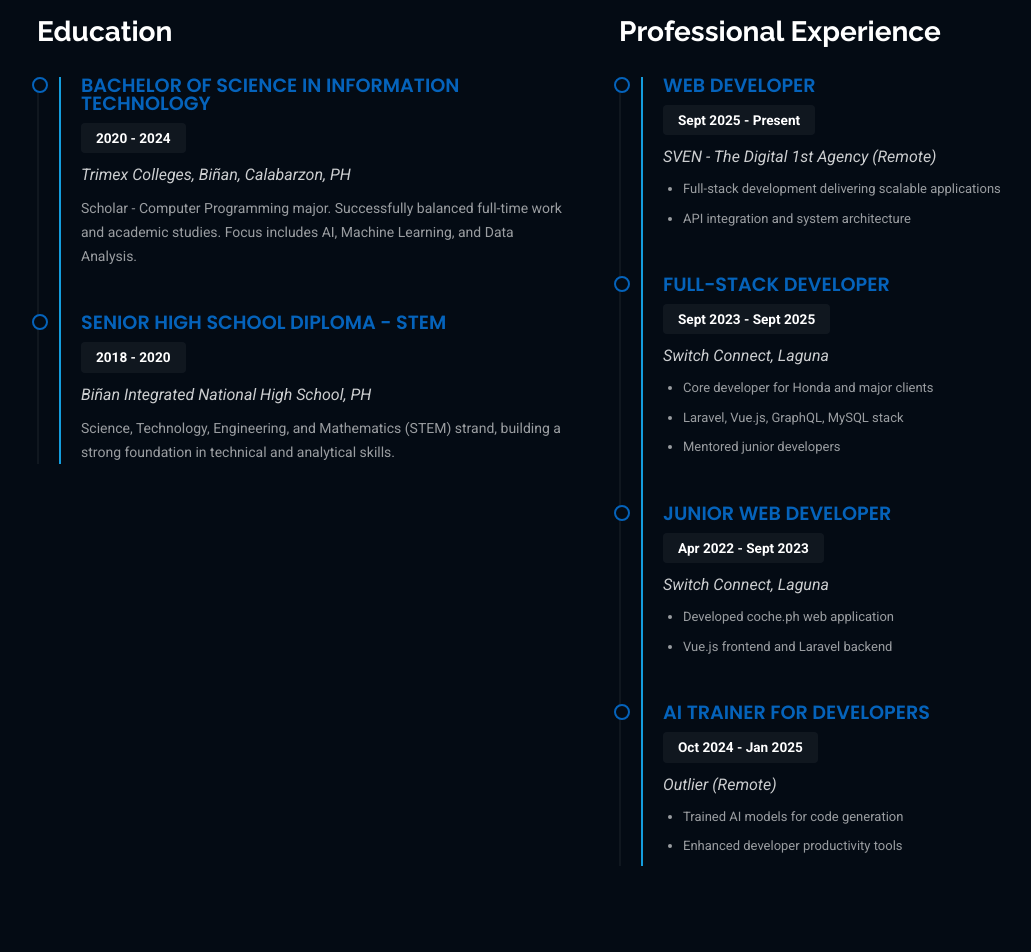
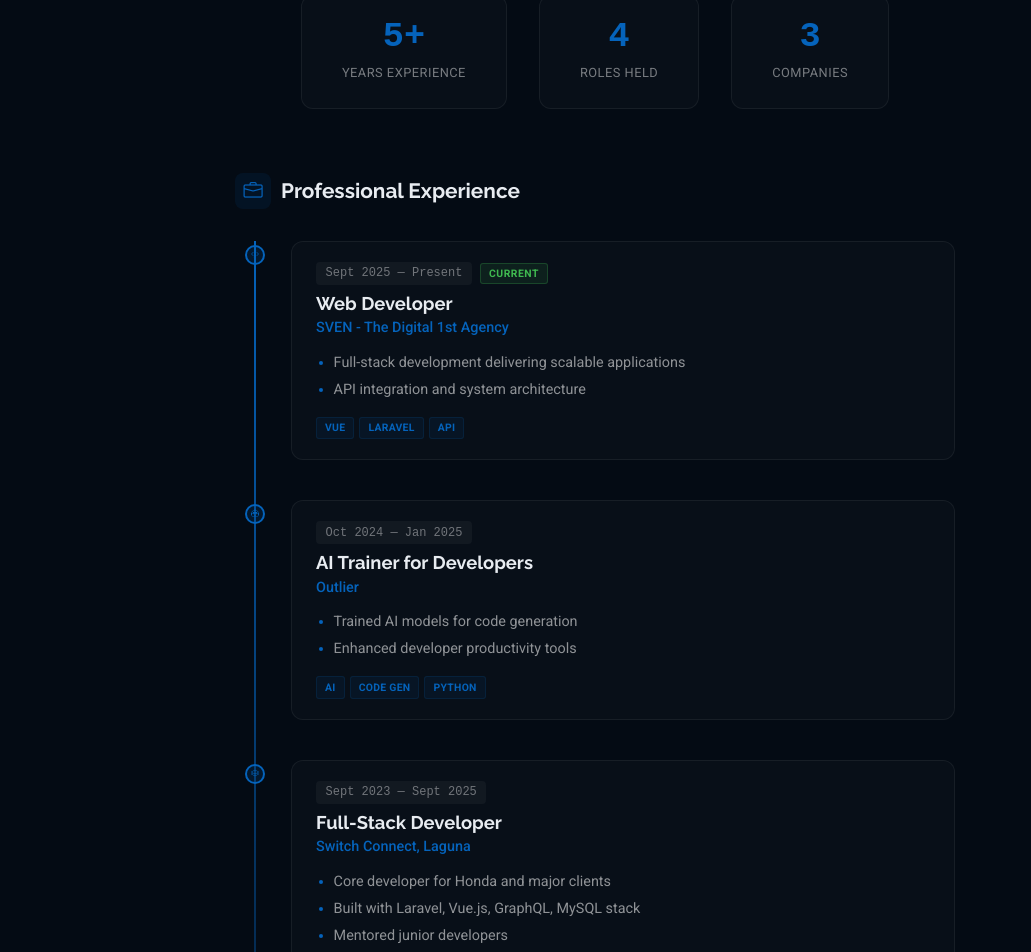
Before and after one commit to Karllouise-code/karlrito-portfolio, a Vue app: page / in a window 1280 px wide. Shown: the part 3007-3959 px from the top of the page, without its empty margins (45-1076 px from the left). Built offline with nearby package versions, Linux system fonts and the light colour scheme.

Commit message:
refactor: remove Resume component styles and update Resume.vue for improved layout and functionality

```diff
--- a/src/assets/scss/components/_resume.scss
+++ /dev/null
@@ -1,83 +0,0 @@
-.resume {
-  .row {
-    align-items: flex-start;
-  }
-}
-
-.resume-scroll-container {
-  max-height: 300px;
-  overflow-y: auto;
-  padding-right: 15px;
-  padding-left: 10px;
-  padding-top: 2px;
-  margin-left: -10px;
-
-  &::-webkit-scrollbar {
-    width: 6px;
-  }
-
-  &::-webkit-scrollbar-track {
-    background: color-mix(in srgb, var(--default-color), transparent 95%);
-    border-radius: 3px;
-  }
-
-  &::-webkit-scrollbar-thumb {
-    background: var(--accent-color);
-    border-radius: 3px;
-
-    &:hover {
-      background: color-mix(in srgb, var(--accent-color), transparent 20%);
-    }
-  }
-
-  @media (max-width: 991px) {
-    max-height: none;
-    overflow-y: visible;
-  }
-}
-
-/* Fix for timeline dots being cut off */
-.resume-item {
-  padding: 0 0 20px 20px;
-  margin-top: -2px;
-  border-left: 2px solid var(--accent-color);
-  position: relative;
-  margin-bottom: 0;
-
-  &::before {
-    content: "";
-    position: absolute;
-    width: 16px;
-    height: 16px;
-    border-radius: 50px;
-    left: -9px;
-    top: 0;
-    background: var(--background-color);
-    border: 2px solid var(--accent-color);
-  }
-
-  h4 {
-    font-size: 17px;
-    margin-bottom: 8px;
-  }
-
-  h5 {
-    font-size: 14px;
-    margin-bottom: 8px;
-  }
-
-  p {
-    margin-bottom: 8px;
-    font-size: 14px;
-  }
-
-  ul {
-    padding-left: 20px;
-    margin-bottom: 0;
-
-    li {
-      font-size: 13px;
-      padding-bottom: 6px;
-    }
-  }
-}
--- a/src/assets/scss/main.scss
+++ b/src/assets/scss/main.scss
@@ -13,5 +13,4 @@
 @use './components/header';
 @use './components/hero';
 @use './components/skills';
-@use './components/resume';
 @use './components/services';
--- a/src/components/Resume.vue
+++ b/src/components/Resume.vue
@@ -6,81 +6,165 @@
     </div>
 
     <div class="container">
-      <div class="row g-5">
-        <div class="col-lg-6" data-aos="fade-up" data-aos-delay="100">
-          <h3 class="resume-title">Education</h3>
-          <div class="resume-timeline">
-            <div class="resume-item">
-              <h4>Bachelor of Science in Information Technology</h4>
-              <div class="resume-date">2020 - 2024</div>
-              <p class="resume-location"><em>Trimex Colleges, Biñan, Calabarzon, PH</em></p>
-              <p class="resume-desc">Scholar - Computer Programming major. Successfully balanced full-time work and academic studies. Focus includes AI, Machine Learning, and Data Analysis.</p>
+      <div class="stats-row" data-aos="fade-up" data-aos-delay="100">
+        <div class="stat-item" v-for="stat in stats" :key="stat.label">
+          <span class="stat-value">{{ stat.value }}</span>
+          <span class="stat-label">{{ stat.label }}</span>
+        </div>
+      </div>
+
+      <div class="timeline-wrapper" data-aos="fade-up" data-aos-delay="150">
+        <div class="timeline-header">
+          <i class="bi bi-briefcase"></i>
+          <h3>Professional Experience</h3>
+        </div>
+
+        <div class="timeline">
+          <div
+            v-for="(item, index) in experience"
+            :key="index"
+            class="timeline-item"
+            data-aos="fade-up"
+            :data-aos-delay="200 + index * 80"
+          >
+            <div class="timeline-dot">
+              <i :class="item.icon"></i>
             </div>
-
-            <div class="resume-item">
-              <h4>Senior High School Diploma - STEM</h4>
-              <div class="resume-date">2018 - 2020</div>
-              <p class="resume-location"><em>Biñan Integrated National High School, PH</em></p>
-              <p class="resume-desc">Science, Technology, Engineering, and Mathematics (STEM) strand, building a strong foundation in technical and analytical skills.</p>
+            <div class="timeline-card">
+              <div class="timeline-card-top">
+                <span class="timeline-date">{{ item.date }}</span>
+                <span v-if="item.current" class="current-badge">Current</span>
+              </div>
+              <h4 class="timeline-role">{{ item.role }}</h4>
+              <span class="timeline-company">{{ item.company }}</span>
+              <ul class="timeline-list">
+                <li v-for="(point, i) in item.points" :key="i">{{ point }}</li>
+              </ul>
+              <div class="timeline-tags" v-if="item.tags">
+                <span v-for="tag in item.tags" :key="tag" class="timeline-tag">{{ tag }}</span>
+              </div>
             </div>
           </div>
         </div>
+      </div>
 
-        <div class="col-lg-6" data-aos="fade-up" data-aos-delay="200">
-          <h3 class="resume-title">Professional Experience</h3>
-          <div class="resume-timeline">
-            <div class="resume-item">
-              <h4>Web Developer</h4>
-              <div class="resume-date">Sept 2025 - Present</div>
-              <p class="resume-location"><em>SVEN - The Digital 1st Agency (Remote)</em></p>
-              <ul class="resume-list">
-                <li>Full-stack development delivering scalable applications</li>
-                <li>API integration and system architecture</li>
-              </ul>
+      <div class="timeline-wrapper education" data-aos="fade-up" data-aos-delay="150">
+        <div class="timeline-header">
+          <i class="bi bi-mortarboard"></i>
+          <h3>Education</h3>
+        </div>
+
+        <div class="timeline">
+          <div
+            v-for="(item, index) in education"
+            :key="index"
+            class="timeline-item"
+            data-aos="fade-up"
+            :data-aos-delay="200 + index * 80"
+          >
+            <div class="timeline-dot">
+              <i :class="item.icon"></i>
             </div>
-
-            <div class="resume-item">
-              <h4>Full-Stack Developer</h4>
-              <div class="resume-date">Sept 2023 - Sept 2025</div>
-              <p class="resume-location"><em>Switch Connect, Laguna</em></p>
-              <ul class="resume-list">
-                <li>Core developer for Honda and major clients</li>
-                <li>Laravel, Vue.js, GraphQL, MySQL stack</li>
-                <li>Mentored junior developers</li>
-              </ul>
-            </div>
-
-            <div class="resume-item">
-              <h4>Junior Web Developer</h4>
-              <div class="resume-date">Apr 2022 - Sept 2023</div>
-              <p class="resume-location"><em>Switch Connect, Laguna</em></p>
-              <ul class="resume-list">
-                <li>Developed coche.ph web application</li>
-                <li>Vue.js frontend and Laravel backend</li>
-              </ul>
-            </div>
-
-            <div class="resume-item">
-              <h4>AI Trainer for Developers</h4>
-              <div class="resume-date">Oct 2024 - Jan 2025</div>
-              <p class="resume-location"><em>Outlier (Remote)</em></p>
-              <ul class="resume-list">
-                <li>Trained AI models for code generation</li>
-                <li>Enhanced developer productivity tools</li>
-              </ul>
+            <div class="timeline-card">
+              <span class="timeline-date">{{ item.date }}</span>
+              <h4 class="timeline-role">{{ item.role }}</h4>
+              <span class="timeline-company">{{ item.company }}</span>
+              <p class="timeline-desc">{{ item.description }}</p>
             </div>
           </div>
         </div>
+      </div>
+
+      <div class="text-center mt-5" data-aos="fade-up" data-aos-delay="250">
+        <router-link to="/resume" class="btn-minimal">
+          <i class="bi bi-file-text"></i>
+          <span>View Full Resume</span>
+          <i class="bi bi-arrow-right"></i>
+        </router-link>
       </div>
     </div>
   </section>
 </template>
 
 <script setup>
-// No script needed for static data
+import { computed } from "vue";
+
+const experience = [
+  {
+    role: "Web Developer",
+    company: "SVEN - The Digital 1st Agency",
+    date: "Sept 2025 — Present",
+    current: true,
+    icon: "bi bi-code-slash",
+    points: [
+      "Full-stack development delivering scalable applications",
+      "API integration and system architecture",
+    ],
+    tags: ["Vue", "Laravel", "API"]
+  },
+  {
+    role: "AI Trainer for Developers",
+    company: "Outlier",
+    date: "Oct 2024 — Jan 2025",
+    icon: "bi bi-robot",
+    points: [
+      "Trained AI models for code generation",
+      "Enhanced developer productivity tools",
+    ],
+    tags: ["AI", "Code Gen", "Python"]
+  },
+  {
+    role: "Full-Stack Developer",
+    company: "Switch Connect, Laguna",
+    date: "Sept 2023 — Sept 2025",
+    icon: "bi bi-layers",
+    points: [
+      "Core developer for Honda and major clients",
+      "Built with Laravel, Vue.js, GraphQL, MySQL stack",
+      "Mentored junior developers",
+    ],
+    tags: ["Laravel", "Vue", "GraphQL", "MySQL"]
+  },
+  {
+    role: "Junior Web Developer",
+    company: "Switch Connect, Laguna",
+    date: "Apr 2022 — Sept 2023",
+    icon: "bi bi-layers",
+    points: [
+      "Developed coche.ph web application",
+      "Built frontend with Vue.js and backend with Laravel",
+    ],
+    tags: ["Vue", "Laravel", "PHP"]
+  },
+];
+
+const education = [
+  {
+    role: "BS in Information Technology",
+    company: "Trimex Colleges, Biñan",
+    date: "2020 — 2024",
+    icon: "bi bi-book",
+    description: "Scholar - Computer Programming major. Successfully balanced full-time work and academic studies. Focus includes AI, Machine Learning, and Data Analysis."
+  },
+  {
+    role: "Senior High School - STEM",
+    company: "Biñan Integrated National High School",
+    date: "2018 — 2020",
+    icon: "bi bi-book",
+    description: "Science, Technology, Engineering, and Mathematics (STEM) strand, building a strong foundation in technical and analytical skills."
+  }
+];
+
+const stats = computed(() => [
+  { value: "5+", label: "Years Experience" },
+  { value: experience.length, label: "Roles Held" },
+  { value: new Set(experience.map(e => e.company.replace(/,.*$/, '').trim())).size, label: "Companies" },
+]);
 </script>
 
 <style scoped lang="scss">
+$accent: #0563bb;
+
 .resume {
   padding: 100px 0;
   background-color: var(--background-color);
@@ -104,90 +188,310 @@
   }
 }
 
-.resume-title {
-  font-size: 1.75rem;
+.stats-row {
+  display: flex;
+  justify-content: center;
+  gap: 2rem;
+  margin-bottom: 4rem;
+  flex-wrap: wrap;
+}
+
+.stat-item {
+  text-align: center;
+  padding: 1.5rem 2.5rem;
+  background: rgba(255, 255, 255, 0.02);
+  border: 1px solid rgba(255, 255, 255, 0.06);
+  border-radius: 12px;
+  min-width: 140px;
+  transition: all 0.3s ease;
+
+  &:hover {
+    border-color: rgba($accent, 0.3);
+    transform: translateY(-3px);
+    box-shadow: 0 8px 25px rgba(0, 0, 0, 0.2);
+  }
+}
+
+.stat-value {
+  display: block;
+  font-size: 2.2rem;
+  font-weight: 800;
+  color: $accent;
+  font-family: 'JetBrains Mono', 'Fira Code', 'Courier New', monospace;
+  line-height: 1;
+  margin-bottom: 0.3rem;
+}
+
+.stat-label {
+  font-size: 0.8rem;
+  color: rgba(255, 255, 255, 0.45);
+  text-transform: uppercase;
+  letter-spacing: 0.5px;
+}
+
+.timeline-wrapper {
+  max-width: 720px;
+  margin: 0 auto 3rem;
+
+  &.education {
+    .timeline-dot {
+      background: rgba(#3fb950, 0.15);
+      border-color: #3fb950;
+
+      i { color: #3fb950; }
+    }
+
+    .timeline-item:hover .timeline-dot {
+      background: #3fb950;
+      i { color: #fff; }
+    }
+  }
+}
+
+.timeline-header {
+  display: flex;
+  align-items: center;
+  gap: 10px;
+  margin-bottom: 2rem;
+
+  i {
+    font-size: 1.2rem;
+    color: $accent;
+    background: rgba($accent, 0.1);
+    width: 36px;
+    height: 36px;
+    border-radius: 8px;
+    display: flex;
+    align-items: center;
+    justify-content: center;
+  }
+
+  h3 {
+    font-size: 1.3rem;
+    font-weight: 700;
+    color: #e8ecf1;
+    margin: 0;
+    font-family: "Raleway", sans-serif;
+  }
+}
+
+.timeline {
+  position: relative;
+
+  &::before {
+    content: '';
+    position: absolute;
+    left: 19px;
+    top: 0;
+    bottom: 0;
+    width: 2px;
+    background: linear-gradient(180deg, $accent 0%, rgba($accent, 0.1) 100%);
+  }
+}
+
+.timeline-item {
+  position: relative;
+  padding-left: 56px;
+  padding-bottom: 2.5rem;
+
+  &:last-child {
+    padding-bottom: 0;
+  }
+}
+
+.timeline-dot {
+  position: absolute;
+  left: 10px;
+  top: 4px;
+  width: 20px;
+  height: 20px;
+  border-radius: 50%;
+  background: rgba($accent, 0.15);
+  border: 2px solid $accent;
+  display: flex;
+  align-items: center;
+  justify-content: center;
+  transition: all 0.3s ease;
+  z-index: 1;
+
+  i {
+    font-size: 0.5rem;
+    color: $accent;
+    transition: color 0.3s ease;
+  }
+}
+
+.timeline-item:hover .timeline-dot {
+  background: $accent;
+  box-shadow: 0 0 12px rgba($accent, 0.4);
+
+  i { color: #fff; }
+}
+
+.timeline-card {
+  background: rgba(255, 255, 255, 0.02);
+  border: 1px solid rgba(255, 255, 255, 0.06);
+  border-radius: 12px;
+  padding: 1.25rem 1.5rem;
+  transition: all 0.3s ease;
+
+  &:hover {
+    background: rgba(255, 255, 255, 0.04);
+    border-color: rgba($accent, 0.2);
+    box-shadow: 0 8px 25px rgba(0, 0, 0, 0.15);
+    transform: translateX(4px);
+  }
+}
+
+.timeline-card-top {
+  display: flex;
+  align-items: center;
+  gap: 8px;
+  margin-bottom: 0.5rem;
+}
+
+.timeline-date {
+  display: inline-block;
+  font-family: 'JetBrains Mono', 'Fira Code', 'Courier New', monospace;
+  font-size: 0.75rem;
+  color: rgba(255, 255, 255, 0.4);
+  background: rgba(255, 255, 255, 0.04);
+  padding: 0.15rem 0.6rem;
+  border-radius: 4px;
+}
+
+.current-badge {
+  display: inline-block;
+  font-size: 0.65rem;
   font-weight: 700;
-  margin-top: 20px;
-  margin-bottom: 30px;
-  color: #fff;
+  text-transform: uppercase;
+  letter-spacing: 0.5px;
+  color: #3fb950;
+  background: rgba(#3fb950, 0.1);
+  border: 1px solid rgba(#3fb950, 0.25);
+  padding: 0.1rem 0.5rem;
+  border-radius: 3px;
+}
+
+.timeline-role {
+  font-size: 1.15rem;
+  font-weight: 700;
+  color: #e8ecf1;
+  margin-bottom: 0.15rem;
   font-family: "Raleway", sans-serif;
 }
 
-.resume-timeline {
-  border-left: 2px solid rgba(255, 255, 255, 0.05);
-  padding-left: 20px;
-  position: relative;
+.timeline-company {
+  display: block;
+  font-size: 0.9rem;
+  color: $accent;
+  font-weight: 500;
+  margin-bottom: 0.75rem;
 }
 
-.resume-item {
-  padding-bottom: 40px;
-  position: relative;
+.timeline-list {
+  padding-left: 1.1rem;
+  margin-bottom: 0.75rem;
 
-  &::before {
-    content: "";
-    position: absolute;
-    width: 16px;
-    height: 16px;
-    border-radius: 50px;
-    left: -29px;
-    top: 0;
-    background: #040b14;
-    border: 2px solid #0563bb;
-    transition: all 0.3s ease;
-  }
+  li {
+    font-size: 0.9rem;
+    color: rgba(255, 255, 255, 0.55);
+    line-height: 1.6;
+    padding-bottom: 4px;
 
-  &:hover::before {
-    background: #0563bb;
-    box-shadow: 0 0 10px rgba(5, 99, 187, 0.5);
-  }
-
-  h4 {
-    line-height: 18px;
-    font-size: 1.2rem;
-    font-weight: 600;
-    text-transform: uppercase;
-    font-family: "Poppins", sans-serif;
-    color: #0563bb;
-    margin-bottom: 10px;
+    &::marker {
+      color: $accent;
+    }
   }
 }
 
-.resume-date {
-  display: inline-block;
-  background: rgba(255, 255, 255, 0.05);
-  padding: 5px 15px;
-  font-weight: 600;
-  margin-bottom: 10px;
-  border-radius: 4px;
-  font-size: 0.85rem;
+.timeline-desc {
+  font-size: 0.9rem;
+  color: rgba(255, 255, 255, 0.55);
+  line-height: 1.7;
+  margin-top: 0.5rem;
+  margin-bottom: 0;
 }
 
-.resume-location {
-  font-size: 1rem;
-  margin-bottom: 10px;
-  color: rgba(255, 255, 255, 0.8);
+.timeline-tags {
+  display: flex;
+  flex-wrap: wrap;
+  gap: 5px;
 }
 
-.resume-desc {
-  color: rgba(255, 255, 255, 0.6);
-  line-height: 1.7;
+.timeline-tag {
+  display: inline-block;
+  padding: 0.15rem 0.5rem;
+  background: rgba($accent, 0.08);
+  border: 1px solid rgba($accent, 0.15);
+  border-radius: 3px;
+  font-size: 0.65rem;
+  font-weight: 600;
+  color: $accent;
+  text-transform: uppercase;
+  letter-spacing: 0.3px;
 }
 
-.resume-list {
-  padding-left: 20px;
-  color: rgba(255, 255, 255, 0.6);
+.btn-minimal {
+  display: inline-flex;
+  align-items: center;
+  gap: 10px;
+  padding: 12px 30px;
+  background: transparent;
+  color: #fff;
+  border: 1px solid rgba(255, 255, 255, 0.1);
+  border-radius: 50px;
+  text-decoration: none;
+  font-weight: 500;
+  transition: all 0.3s ease;
+  font-family: "Poppins", sans-serif;
 
-  li {
-    padding-bottom: 10px;
+  i {
+    transition: transform 0.3s ease;
+  }
+
+  &:hover {
+    background: $accent;
+    border-color: $accent;
+    color: #fff;
+    box-shadow: 0 10px 20px rgba($accent, 0.2);
+
+    i:last-child {
+      transform: translateX(5px);
+    }
   }
 }
 
-@media (max-width: 992px) {
-  .resume-timeline {
-    padding-left: 15px;
+@media (max-width: 768px) {
+  .stats-row {
+    gap: 1rem;
   }
-  .resume-item::before {
-    left: -24px;
+
+  .stat-item {
+    padding: 1rem 1.5rem;
+    min-width: 110px;
+  }
+
+  .stat-value {
+    font-size: 1.8rem;
+  }
+
+  .timeline-wrapper {
+    max-width: 100%;
+  }
+
+  .timeline-item {
+    padding-left: 48px;
+  }
+
+  .timeline::before {
+    left: 15px;
+  }
+
+  .timeline-dot {
+    left: 6px;
+    width: 18px;
+    height: 18px;
   }
 }
 </style>
```
